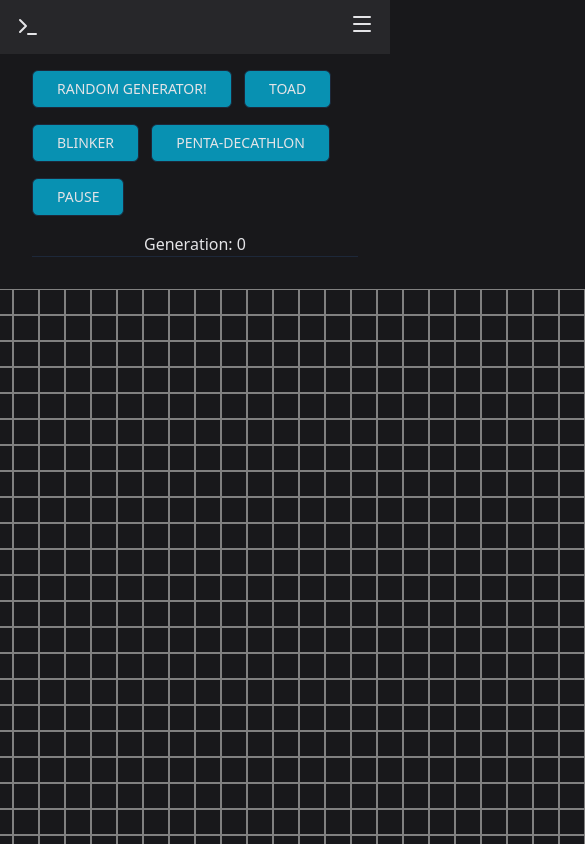
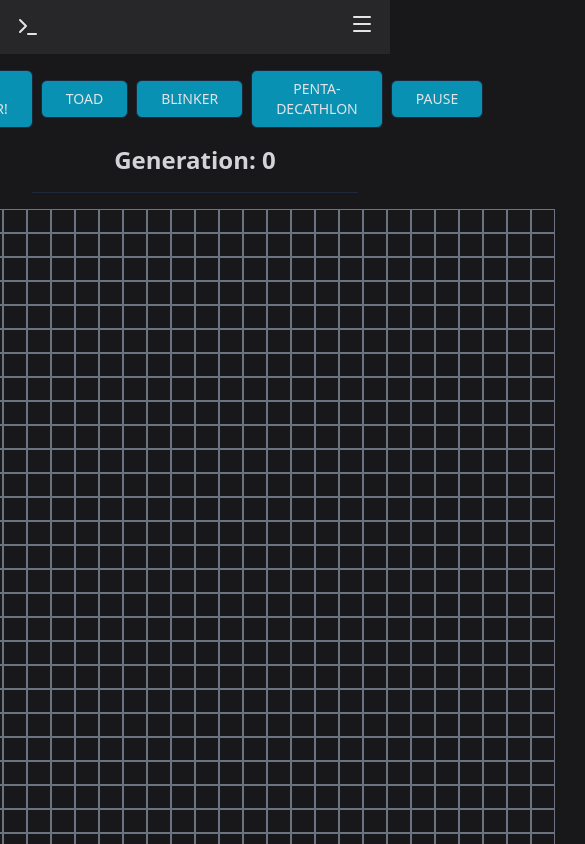
Before and after one commit to bmccorm2/web, a SvelteKit app: page /life in a window 390 px wide. Shown: the top 844 px of the page, 585 px wide, since content can reach past the window. Built offline with nearby package versions, Linux system fonts and the light colour scheme.

Commit message:
mobile improvements

```diff
--- a/package.json
+++ b/package.json
@@ -13,7 +13,6 @@
    },
    "devDependencies": {
       "@sveltejs/adapter-node": "^5.0.1",
-      "@sveltejs/adapter-vercel": "^5.1.1",
       "@sveltejs/kit": "^2.5.3",
       "@sveltejs/vite-plugin-svelte": "^3.0.2",
       "@typescript-eslint/eslint-plugin": "^7.2.0",
--- a/src/app.html
+++ b/src/app.html
@@ -3,7 +3,7 @@
    <head>
       <meta charset="utf-8" />
       <link rel="icon" href="%sveltekit.assets%/favicon.png" />
-      <meta name="viewport" content="width=device-width" />
+      <meta name="viewport" content="width=device-width maximum-scale=1" />
       %sveltekit.head%
    </head>
    <body
--- a/src/lib/CarSource.svelte
+++ b/src/lib/CarSource.svelte
@@ -5,17 +5,19 @@
    export let cars: Cars[];
 </script>
 
-<div class="text-center my-2">
+<div class="md:gap my-2 text-center md:flex md:items-center md:justify-center">
    {#each cars as car}
+      <div>
          <a
             href="/consumption/{car.id}"
-      class={`text-pink-600 text-xl font-bold px-3
+            class={`px-3 text-xl font-bold text-pink-600
          ${
             parseInt($page.params.id) === car.id
-          ? "opacity-100 underline"
+               ? "underline opacity-100"
                : "opacity-60"
          }
          `}>{car.displayName}</a
          >
+      </div>
    {/each}
 </div>
--- a/src/lib/Navbar.svelte
+++ b/src/lib/Navbar.svelte
@@ -52,7 +52,7 @@
    }
 </script>
 
-<nav class="space-x-4 bg-zinc-800 px-4 py-3 lg:space-x-6">
+<nav class="sticky top-0 space-x-4 bg-zinc-800 px-4 py-3 lg:space-x-6">
    <ul class="flex items-center justify-between">
       <li>
          <a href="/">
--- a/src/routes/books/+page.svelte
+++ b/src/routes/books/+page.svelte
@@ -14,7 +14,7 @@
    >
 </div>
 <hr class="my-4" />
-<div class="grid grid-cols-2 gap-4">
+<div class="md:grid md:grid-cols-2 md:gap-4">
    {#each data.books as bookDetails}
       <Book {bookDetails} />
    {/each}
--- a/src/routes/books/Book.svelte
+++ b/src/routes/books/Book.svelte
@@ -7,7 +7,7 @@
    const { title, author, rating, pages, isFiction, id, review } = bookDetails;
 </script>
 
-<div class="rounded-lg border-2 border-teal-500 bg-slate-800 p-4">
+<div class="mb-2 rounded-lg border-2 border-teal-500 bg-slate-800 p-4 md:mb-0">
    <div class="mb-2 flex justify-between">
       <div class="flex content-center gap-3">
          <!-- TITLE -->
--- a/src/routes/books/modify/[[id]]/+page.svelte
+++ b/src/routes/books/modify/[[id]]/+page.svelte
@@ -117,11 +117,13 @@
                   </Form.Fieldset>
                </div>
                <!-- RATING -->
-               <div class="m-4 mt-6 flex items-center justify-center gap-12">
-                  <div>
+               <div
+                  class="m-4 mt-6 md:flex md:items-center md:justify-center md:gap-12"
+               >
+                  <div class="mb-2 text-center md:mb-0">
                      <Rating />
                   </div>
-                  <div class="flex justify-center">
+                  <div class="text-center">
                      <Form.Field {form} name="isFiction">
                         <Form.Control let:attrs>
                            <Checkbox
--- a/src/routes/consumption/[id]/+page.svelte
+++ b/src/routes/consumption/[id]/+page.svelte
@@ -14,7 +14,7 @@
 
 <CarSource cars={data.cars} />
 <div class="mb-2 gap-4 md:flex">
-   <div class="md:basis-4/12">
+   <div class="mb-2 md:mb-0 md:basis-4/12">
       <ConsumptionSummary summary={data.summary} />
    </div>
    <div class="md:basis-8/12">
--- a/src/routes/consumption/input/+page.svelte
+++ b/src/routes/consumption/input/+page.svelte
@@ -128,18 +128,18 @@
             <input
                type="text"
                readonly
-               class="w-full rounded-md border-2 border-slate-500 px-3 py-1 text-sm placeholder-slate-600"
+               class="w-full rounded-md border-2 border-slate-500 px-3 py-1 text-sm placeholder-slate-200"
                placeholder={`MPG: ${mpg}`}
             />
             <input
                type="text"
-               class="w-full rounded-md border-2 border-slate-500 px-3 py-1 text-sm placeholder-slate-600"
+               class="w-full rounded-md border-2 border-slate-500 px-3 py-1 text-sm placeholder-slate-200"
                placeholder={`PPG: ${ppg}`}
             />
          </div>
          <div class="my-4 text-center">
             <Form.Button
-               class="w-1/2 font-bold uppercase text-white {isSuccess
+               class="w-2/3 font-bold uppercase text-white {isSuccess
                   ? 'bg-emerald-700'
                   : 'bg-sky-700'}"
                disabled={isSuccess}
--- a/src/routes/life/+page.svelte
+++ b/src/routes/life/+page.svelte
@@ -147,6 +147,7 @@
    <meta name="description" content="Game of life" />
 </svelte:head>
 
+<div class="flex items-center justify-center">
    <button
       class="btn mr-2 mt-4 border bg-cyan-600 text-sm"
       on:click={randomGenerator}>Random Generator!</button
@@ -179,41 +180,25 @@
          }}>Resume</button
       >
    {/if}
+</div>
 
-<h2 class="gen">Generation: {generation}</h2>
+<h2 class="mt-4 text-center text-2xl font-bold text-zinc-300">
+   Generation: {generation}
+</h2>
 
-<hr />
+<hr class="mt-4" />
 
-<div class="center">
+<div class="mt-4 flex justify-center">
+   <div>
       {#each grid as row}
-      <div class="row">
+         <div class="flex">
             {#each row as cell}
-            <div class="square" class:bg-red-700={cell === 1} />
+               <div
+                  class="h-6 w-6 border border-gray-500"
+                  class:bg-red-800={cell === 1}
+               />
             {/each}
          </div>
       {/each}
    </div>
-
-<style>
-   .row {
-      display: flex;
-   }
-
-   .square {
-      border: 1px solid gray;
-      height: 26px;
-      width: 26px;
-   }
-
-   .center {
-      justify-content: center;
-      display: grid;
-      margin-top: 2em;
-   }
-
-   .gen {
-      justify-content: center;
-      display: grid;
-      margin-top: 1em;
-   }
-</style>
+</div>
--- a/src/routes/snake/+page.svelte
+++ b/src/routes/snake/+page.svelte
@@ -128,39 +128,33 @@
    <meta name="description" content="retro snake game" />
 </svelte:head>
 
-<div class="center">
+<div class="mt-2 flex justify-center">
    <div>
-      <h3 style="float: left;">
+      <div class="mb-4 flex justify-between">
+         <h3 class="text-2xl">
             Snake Length: {snakePosition.length}
          </h3>
 
-      <h3 style="float: right;">High Score: {highScore}</h3>
+         <h3 class="text-2xl">High Score: {highScore}</h3>
       </div>
 
       {#each grid as row}
-      <div class="row">
+         <div class="flex">
             {#each row as cell}
-            <div class={`square ${cell}`} />
+               <div class={`h-8 w-8 border border-gray-500 ${cell}`} />
             {/each}
          </div>
       {/each}
 
       {#if lost}
-      <h3 class="lost">You lost! Hit enter to play again.</h3>
+         <h3 class="mt-2 text-center text-2xl font-bold text-red-500">
+            You lost! Hit enter to play again.
+         </h3>
       {/if}
+   </div>
 </div>
 
 <style>
-   .row {
-      display: flex;
-   }
-
-   .square {
-      height: 26px;
-      width: 26px;
-      border: solid 1px gray;
-   }
-
    .snake {
       background-color: blue;
    }
@@ -168,23 +162,4 @@
    .food {
       background-color: red;
    }
-
-   .center {
-      display: grid;
-      justify-content: center;
-      align-items: center;
-      margin-top: 1rem;
-   }
-
-   .lost {
-      display: grid;
-      justify-content: center;
-      align-items: center;
-      margin-top: 1rem;
-      color: red;
-   }
-
-   .right {
-      text-align: right;
-   }
 </style>
```
Also changed, not shown: 1 other file (tests, documents, lock files or other folders). Lines whose indentation alone changed are shown as unchanged.
